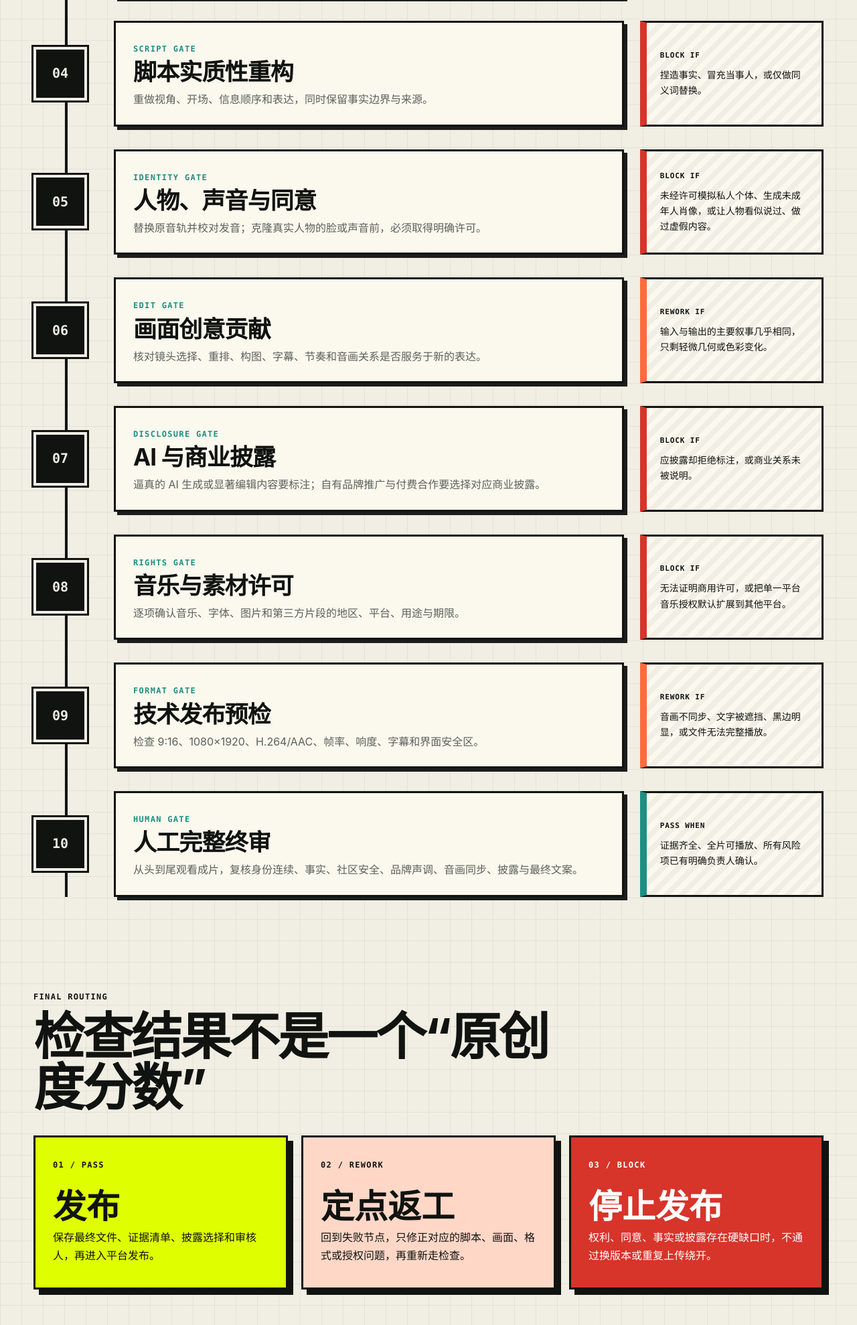
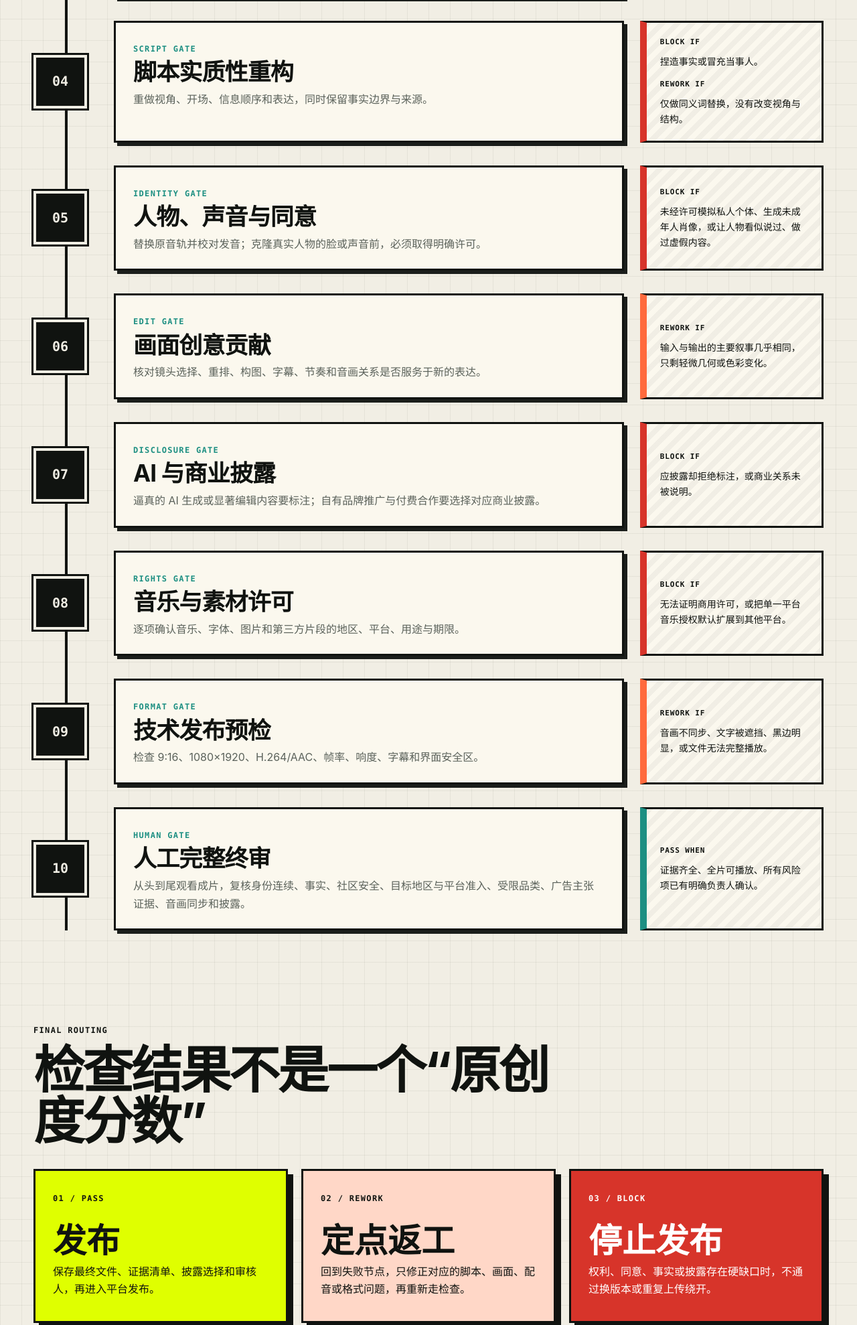
Before and after one commit to meowdoone/reframe-ai-video-rebuilder, a plain HTML site: page docs/index.html in a window 1280 px wide. Shown: the part 1572-3550 px from the top of the page at 67% size. Drawn offline with Linux system fonts and the light colour scheme.

Commit message:
docs: align preflight decision routes

```diff
--- a/docs/index.html
+++ b/docs/index.html
@@ -314,6 +314,8 @@
       letter-spacing: 0.08em;
     }
 
+    .gate strong:not(:first-child) { margin-top: 14px; }
+
     .gate.rework { border-left: 10px solid var(--orange); }
     .gate.block { border-left: 10px solid var(--danger); }
     .gate.pass { border-left: 10px solid var(--teal); }
@@ -476,7 +478,7 @@
             <h3>脚本实质性重构</h3>
             <p>重做视角、开场、信息顺序和表达，同时保留事实边界与来源。</p>
           </article>
-          <aside class="gate block"><strong>BLOCK IF</strong>捏造事实、冒充当事人，或仅做同义词替换。</aside>
+          <aside class="gate block"><strong>BLOCK IF</strong>捏造事实或冒充当事人。<strong>REWORK IF</strong>仅做同义词替换，没有改变视角与结构。</aside>
         </li>
 
         <li class="checkpoint">
@@ -528,7 +530,7 @@
           <article class="node">
             <span class="node-label">Human gate</span>
             <h3>人工完整终审</h3>
-            <p>从头到尾观看成片，复核身份连续、事实、社区安全、品牌声调、音画同步、披露与最终文案。</p>
+            <p>从头到尾观看成片，复核身份连续、事实、社区安全、目标地区与平台准入、受限品类、广告主张证据、音画同步和披露。</p>
           </article>
           <aside class="gate pass"><strong>PASS WHEN</strong>证据齐全、全片可播放、所有风险项已有明确负责人确认。</aside>
         </li>
@@ -547,7 +549,7 @@
         <article class="outcome rework">
           <span class="outcome-code">02 / REWORK</span>
           <h3>定点返工</h3>
-          <p>回到失败节点，只修正对应的脚本、画面、格式或授权问题，再重新走检查。</p>
+          <p>回到失败节点，只修正对应的脚本、画面、配音或格式问题，再重新走检查。</p>
         </article>
         <article class="outcome block">
           <span class="outcome-code">03 / BLOCK</span>
```
Also changed, not shown: 1 other file.
